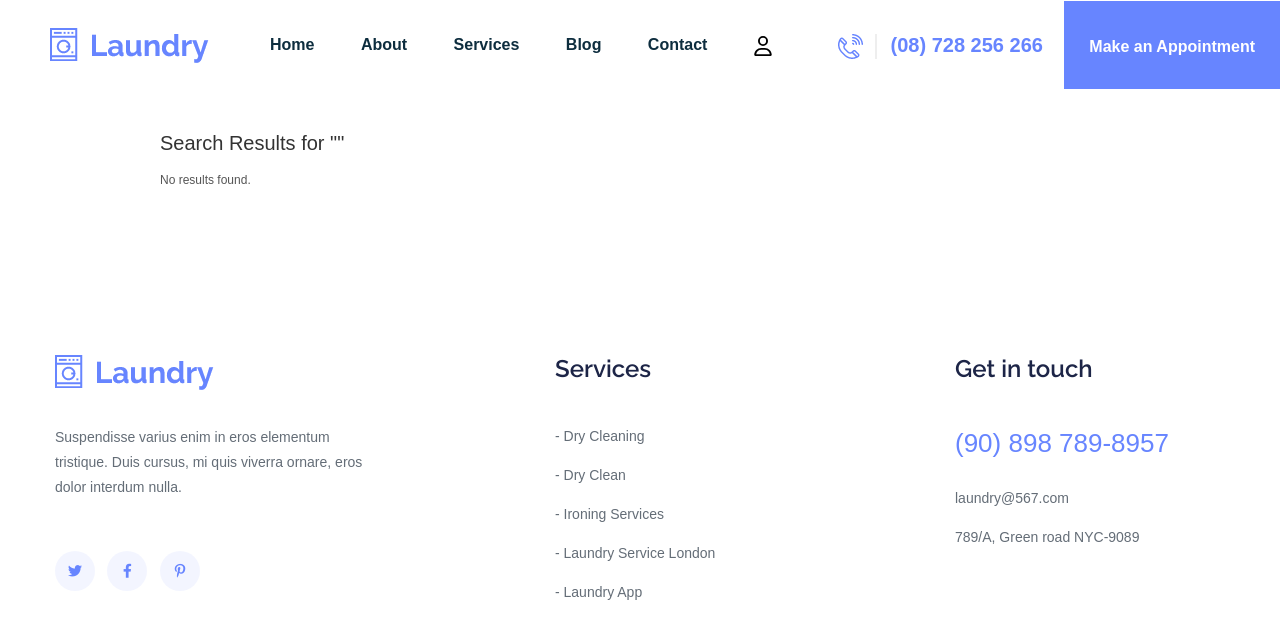
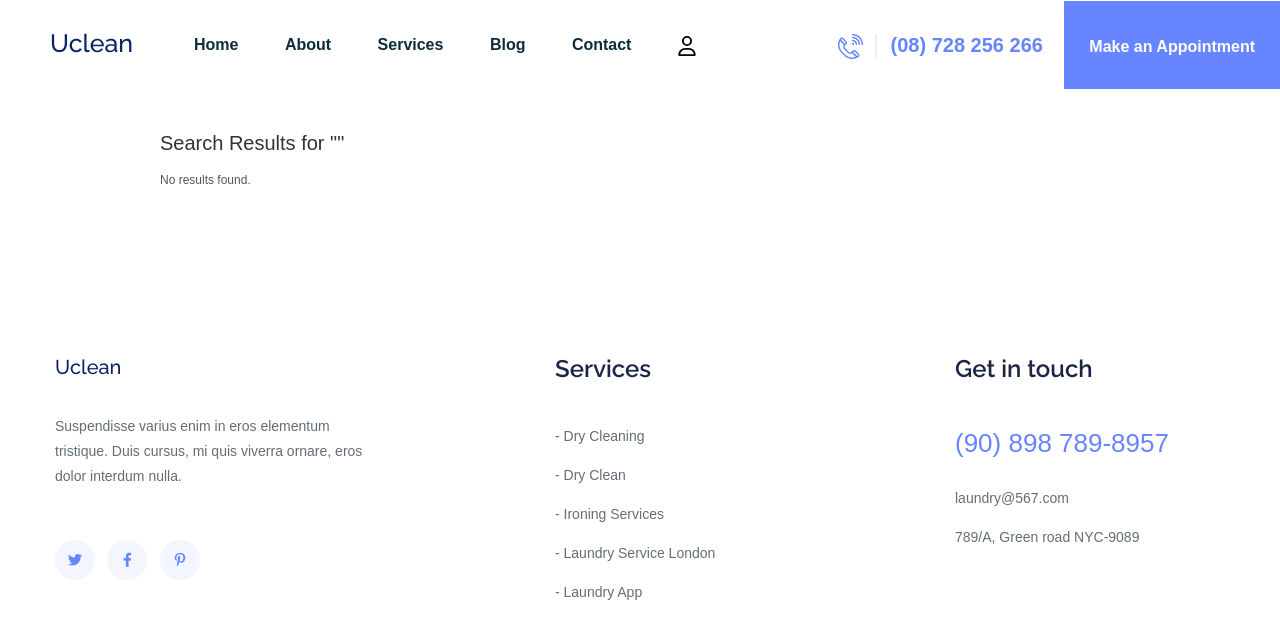
Before and after one commit to sarathkumarrs/laundry, a Django app: page /Blog/search/ in a window 1280 px wide. Shown: the top 630 px of the page. Run offline with Django 5.2, Linux system fonts and the light colour scheme; data that the repository does not hold is empty; some libraries are stand-ins or nearby versions; some web fonts are replaced.

Commit message:
changed name to uclean

```diff
--- a/laundry/main/templates/main/base.html
+++ b/laundry/main/templates/main/base.html
@@ -137,7 +137,7 @@
             <div class="preloader-inner position-relative">
                 <div class="preloader-circle"></div>
                 <div class="preloader-img pere-text">
-                    <img src="{% static 'assets/img/logo/loder.png' %}" alt="">
+                    <img src="{% static 'assets/img/logo/uloader.png' %}" alt="">
                 </div>
             </div>
         </div>
@@ -150,7 +150,10 @@
                 <!-- Logo -->
                 <div class="header-left">
                     <div class="logo">
-                        <a href="{% url 'main:index' %}"><img src="{% static 'assets/img/logo/logo.png' %}" alt=""></a>
+                        <a href="{% url 'main:index' %}">
+                            <!-- <img src="{% static 'assets/img/logo/logo.png' %}" alt=""> -->
+                            <h1>Uclean</h1>
+                        </a>
                     </div>
                     <div class="menu-wrapper  d-flex align-items-center">
                         <!-- Main-menu -->
@@ -346,7 +349,10 @@
                        <div class="single-footer-caption mb-30">
                         <!-- logo -->
                         <div class="footer-logo mb-35">
-                            <a href="{% url 'main:index' %}"><img src="{% static 'assets/img/logo/logo2_footer.png' %}" alt=""></a>
+                            <a href="{% url 'main:index' %}">
+                                <!-- <img src="{% static 'assets/img/logo/logo2_footer.png' %}" alt=""> -->
+                                <h2>Uclean</h2>
+                            </a>
                         </div>
                         <div class="footer-tittle">
                             <div class="footer-pera">
```
Also changed, not shown: laundry/static/assets/img/logo/uloader.png (added).
